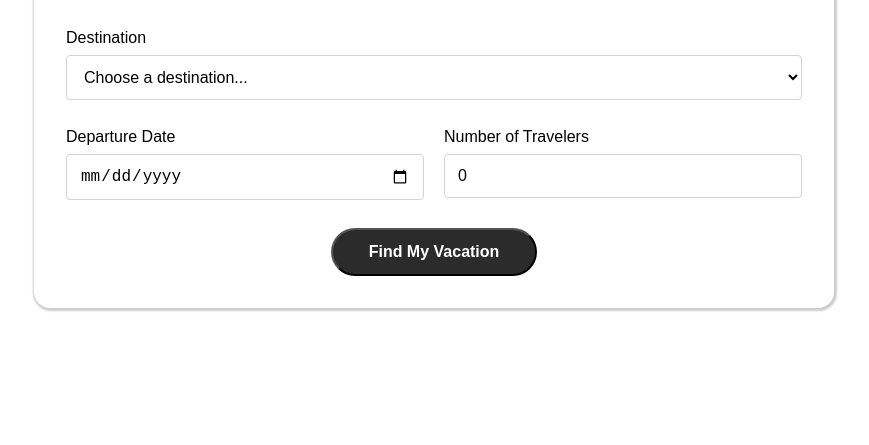
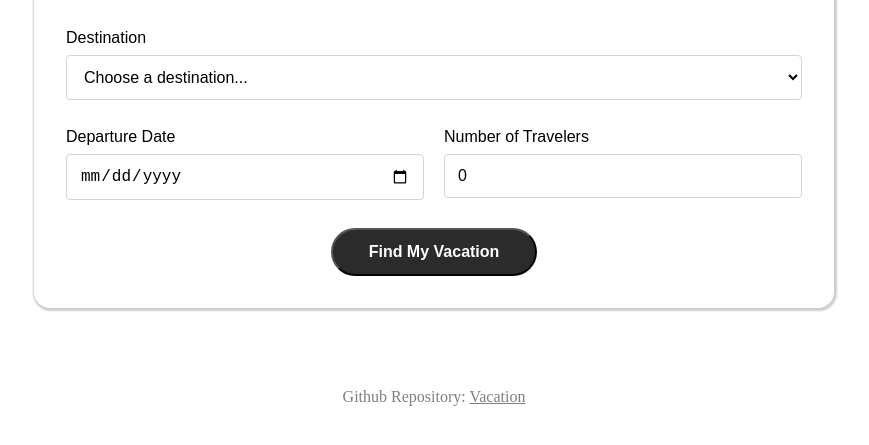
Before and after one commit to kohumukini/vacation, a website: page views/home.html in a window 1280 px wide. Shown: the part 283-728 px from the top of the page, without its empty margins (206-1075 px from the left). Drawn offline with Linux system fonts and the light colour scheme; files that its build step writes are made by us from their sources; files whose address does not match are found by name.

Commit message:
fix (*): Add footer

```diff
--- a/public/styles/styles.css
+++ b/public/styles/styles.css
@@ -94,3 +94,16 @@ input[type="text"]:hover {
     color: red;
     display: none;
 }
+
+footer {
+    margin: 0 auto;
+}
+
+footer p {
+    color: grey;
+    text-align: center;
+}
+
+footer p a {
+    color: grey;
+}
--- a/views/home.html
+++ b/views/home.html
@@ -46,5 +46,8 @@
             <button type="submit">Find My Vacation</button>
         </form>
     </main>
+    <footer>
+        <p>Github Repository: <a href="https://github.com/kohumukini/vacation">Vacation</a></p>
+    </footer>
 </body>
 </html>
```
